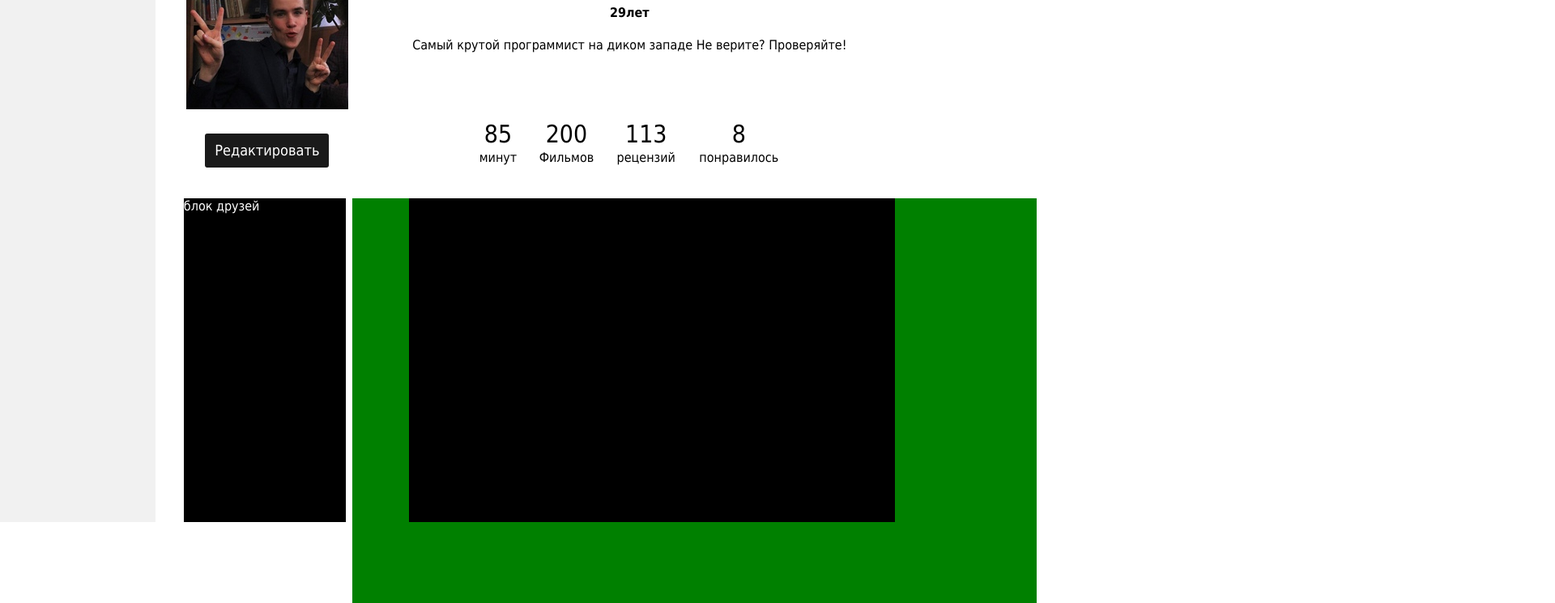
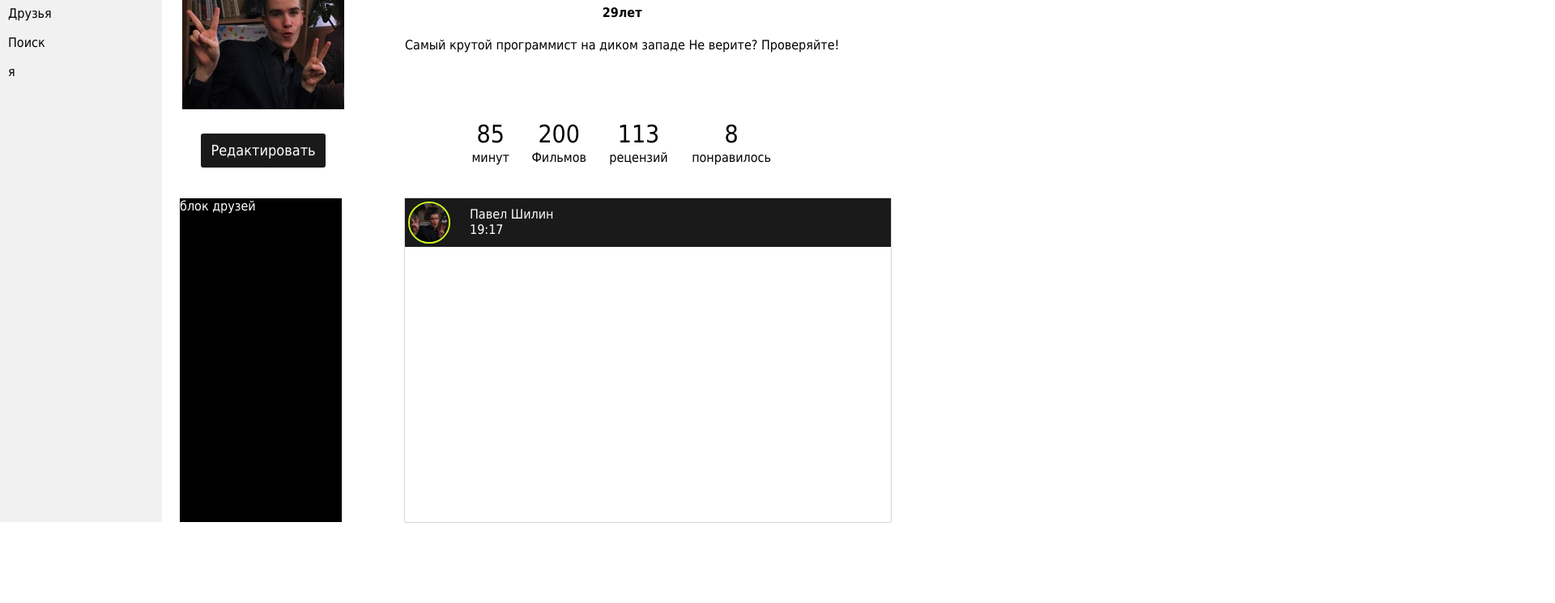
Before and after one commit to Fesmat/rec, a plain HTML site: page htm/my_page.html in a window 1280 px wide. Shown: the part 155-900 px from the top of the page at 81% size, 1920 px wide, since content can reach past the window. Drawn offline with Linux system fonts and the light colour scheme.

Commit message:
доделал страницу пользователя

```diff
--- a/css/my_page.css
+++ b/css/my_page.css
@@ -3,6 +3,9 @@ body {
     font-family: Tahoma;
     min-width: 500px;
     box-sizing: border-box;
+    min-width: 908px;
+    position: absolute;
+    min-width: 2000px;
 }
 
 .header {
@@ -20,12 +23,8 @@ body {
     vertical-align: middle;
 }
 
-.main {
-    width: 100%;
-}
-
 .menu {
-    width: 15%;
+    width: 200px;
     height: 100vh;
     background: #f1f1f1;
     float: left;
@@ -33,9 +32,10 @@ body {
 }
 
 .info {
+    width: auto;
+    height: auto;
     margin-top: 80px;
-    width: 84%;
-    float: right;
+    float: left;
 }
 
 .photo {
@@ -86,7 +86,7 @@ body {
 .inf {
     float: left;
     height: 300px;
-    width: 60%;
+    margin-left: 50px;
 }
 
 .photo-card {
@@ -129,12 +129,66 @@ body {
     height: 500px;
     width: calc(100% - 230px);
     float: right;
-    background-color: green;
 }
 
 .post {
     margin-left: 70px;
     width: 600px;
     height: 400px;
-    background-color: black;
+    box-shadow: 0 0 1px 0;
+    margin-bottom: 30px;
 }
+
+.post:hover {
+    background-color: #f1f1f1;
+}
+
+.post-owner-info {
+    background-color: #1a1a1a;
+    width: 100%;
+    height: 15%;
+}
+
+.post-mini-image {
+    float: left;
+    width: 10%;
+    height: 100%;
+    text-align: center;
+    vertical-align: middle;
+    padding-top: 4px;
+}
+
+.post-owner {
+    padding-top: 10px;
+    float: left;
+    width: 75%;
+    height: 100%;
+    color: #fff;
+    text-align: left;
+    padding-left: 20px;
+}
+
+.post-menu {
+    float: left;
+    width: 11.6%;
+    height: 100%;
+}
+
+.menu-item {
+    padding-left: 10px;
+    text-align: left;
+    width: 100%;
+    height: 20px;
+    font-family: Tahoma;
+    font-weight: 500;
+}
+
+.top-menu-item {
+    padding-left: 10px;
+    font-weight: 500px;
+    text-align: left;
+    margin-top: 90px;
+    width: 100%;
+    height: 20px;
+    font-family: Tahoma;
+}
--- a/htm/my_page.html
+++ b/htm/my_page.html
@@ -6,7 +6,7 @@
     <meta charset="UTF-8">
     <meta http-equiv="X-UA-Compatible" content="IE=edge">
     <meta name="viewport" content="width=device-width, initial-scale=1.0">
-    <link rel="stylesheet" href="\css\my_page.css">
+    <link rel="stylesheet" href="..\css\my_page.css">
     <title>my_page</title>
 </head>
 
@@ -15,12 +15,28 @@
         <p>CumImdb</p>
     </div>
     <div class="main">
-        <div class="menu"></div>
+        <div class="menu">
+            <div class="top-menu-item">
+                <p> Что посмотреть?</p>
+            </div>
+            <div class="menu-item">
+                <p>Сообщения</p>
+            </div>
+            <div class="menu-item">
+                <p>Друзья</p>
+            </div>
+            <div class="menu-item">
+                <p>Поиск</p>
+            </div>
+            <div class="menu-item">
+                <p>я</p>
+            </div>
+        </div>
         <div class="info">
             <div class="user-info">
                 <div class="photo">
                     <div class="photo-card">
-                        <img src="/img/avatar.jpg" alt="">
+                        <img src="../img/avatar.jpg" alt="">
                     </div>
                     <div class="edit_photo">
 
@@ -64,7 +80,20 @@
                     блок друзей
                 </div>
                 <div class="feed">
-                    <div class="post"></div>
+                    <div class="post">
+                        <div class="post-owner-info">
+                            <div class="post-mini-image"><img src="../img/avatar.jpg" style="border-radius: 100px; border:2px solid #ceff1d" width="80%" height="80%"></div>
+                            <div class="post-owner">
+                                <k>Павел Шилин</k><br>
+                                <k>19:17</k>
+                            </div>
+                            <div class="post-menu"></div>
+                        </div>
+                        <div class="post-content">
+                            <div class="poster"></div>
+                            <div class="note"></div>
+                        </div>
+                    </div>
                 </div>
             </div>
         </div>
```
Also changed, not shown: 1 other file.
